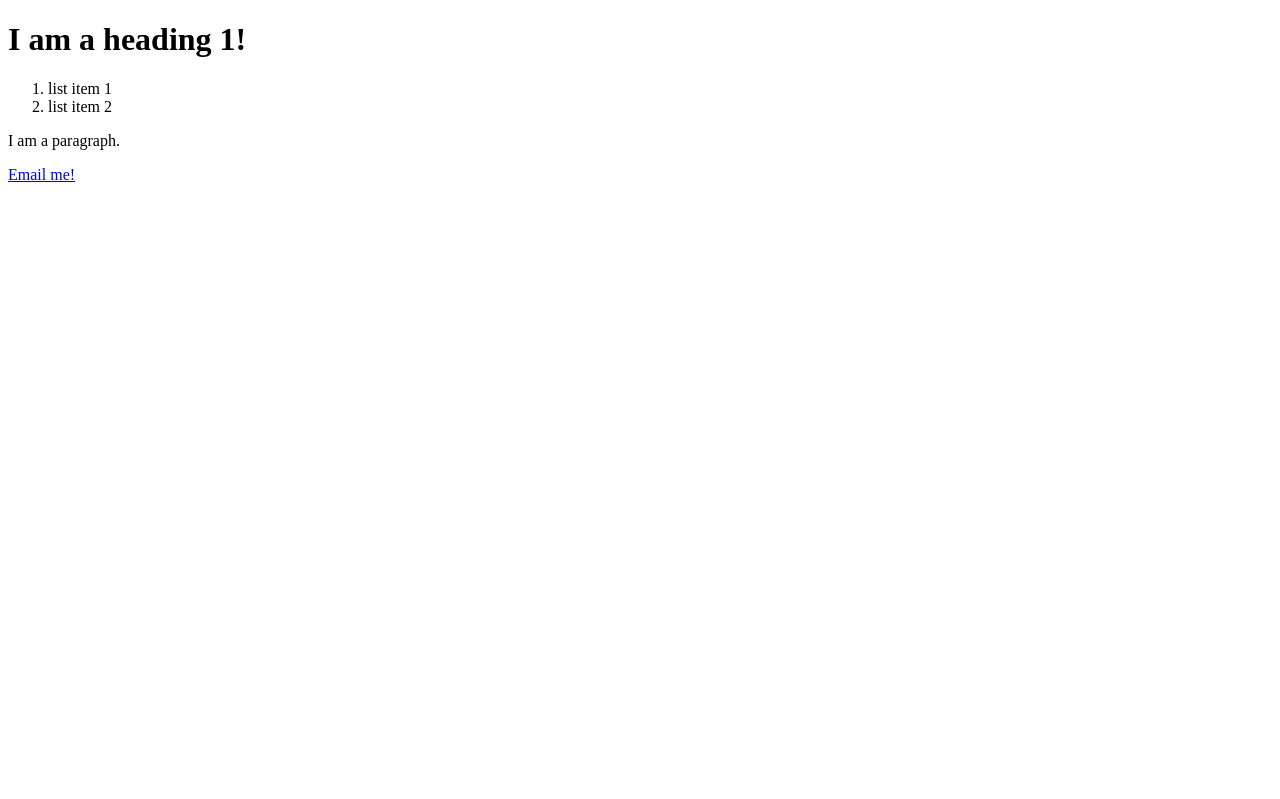
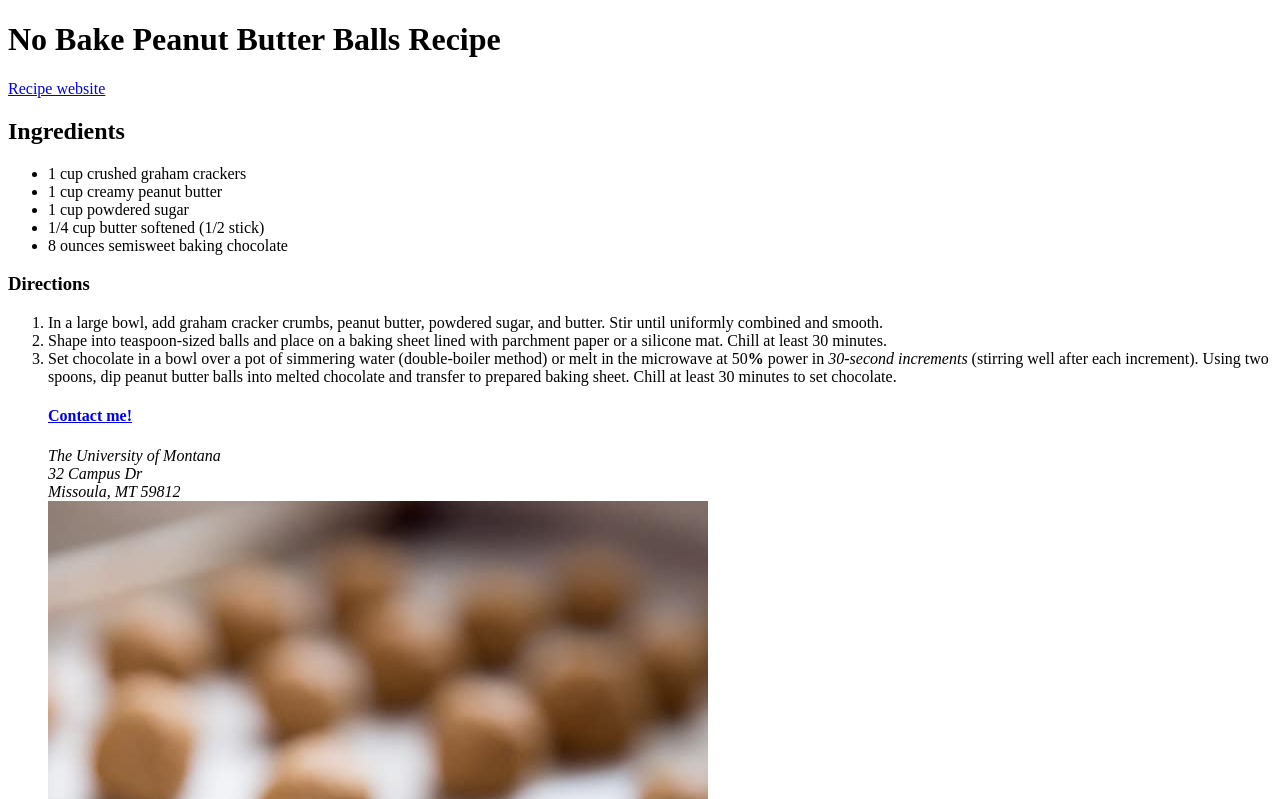
Before and after one commit to shollenbaugh/web-dev-hw, a plain HTML site: page assignment-05/index.html in a window 1280 px wide. Shown: the top 799 px of the page. Drawn offline with Linux system fonts and the light colour scheme.

Commit message:
Added README and index content

```diff
--- a/assignment-05/index.html
+++ b/assignment-05/index.html
@@ -14,15 +14,40 @@
    </head>
 
   <body>
-    <h1>I am a heading 1!</h1>
+    <h1>No Bake Peanut Butter Balls Recipe</h1>
+    <a href="https://www.culinaryhill.com/no-bake-peanut-butter-balls/">
+Recipe website</a>
+    <h2>Ingredients</h2>
+    <ul>
+     <li>1 cup crushed graham crackers</li>
+     <li>1 cup creamy peanut butter</li>
+     <li>1 cup powdered sugar</li>
+     <li>1/4 cup butter softened (1/2 stick)</li>
+     <li>8 ounces semisweet baking chocolate</li>
+    </ul>
+    <h3>Directions</h3>
     <ol>
-     <li>list item 1</li>
-     <li>list item 2</li>
-    </ol>
+     <li>In a large bowl, add graham cracker crumbs, peanut butter,
+        powdered sugar, and butter. Stir until uniformly combined and
+        smooth.</li>
+     <li>Shape into teaspoon-sized balls and place on a baking sheet lined
+         with parchment paper or a silicone mat. Chill at least 30
+         minutes.</li>
+     <li>Set chocolate in a bowl over a pot of simmering water
+         (double-boiler method) or melt in the microwave at 50<b>%</b> power in
+         <i>30-second increments</i> (stirring well after each increment).
+         Using two spoons, dip peanut butter balls into melted chocolate and
+         transfer to prepared baking sheet. Chill at least 30 minutes to set
+         chocolate.</li>
+    <a href="mailto:sh142413@umconnect.umt.edu"><h4>Contact me!</a></h4>
+    <address>
+  The University of Montana<br />
+  32 Campus Dr<br />
+  Missoula, MT 59812
+</address>
+<img src="./images/recipe-picture.jpg">
 
-    <p>I am a paragraph.</p>
 
 <!--Email code needs mailto: -->
-    <a href="mailto:sh142413@umconnect.umt.edu">Email me!</a>
   </body>
 </html>
```
Also changed, not shown: assignment-05/images/recipe-picture.jpg (added), 1 other file.
